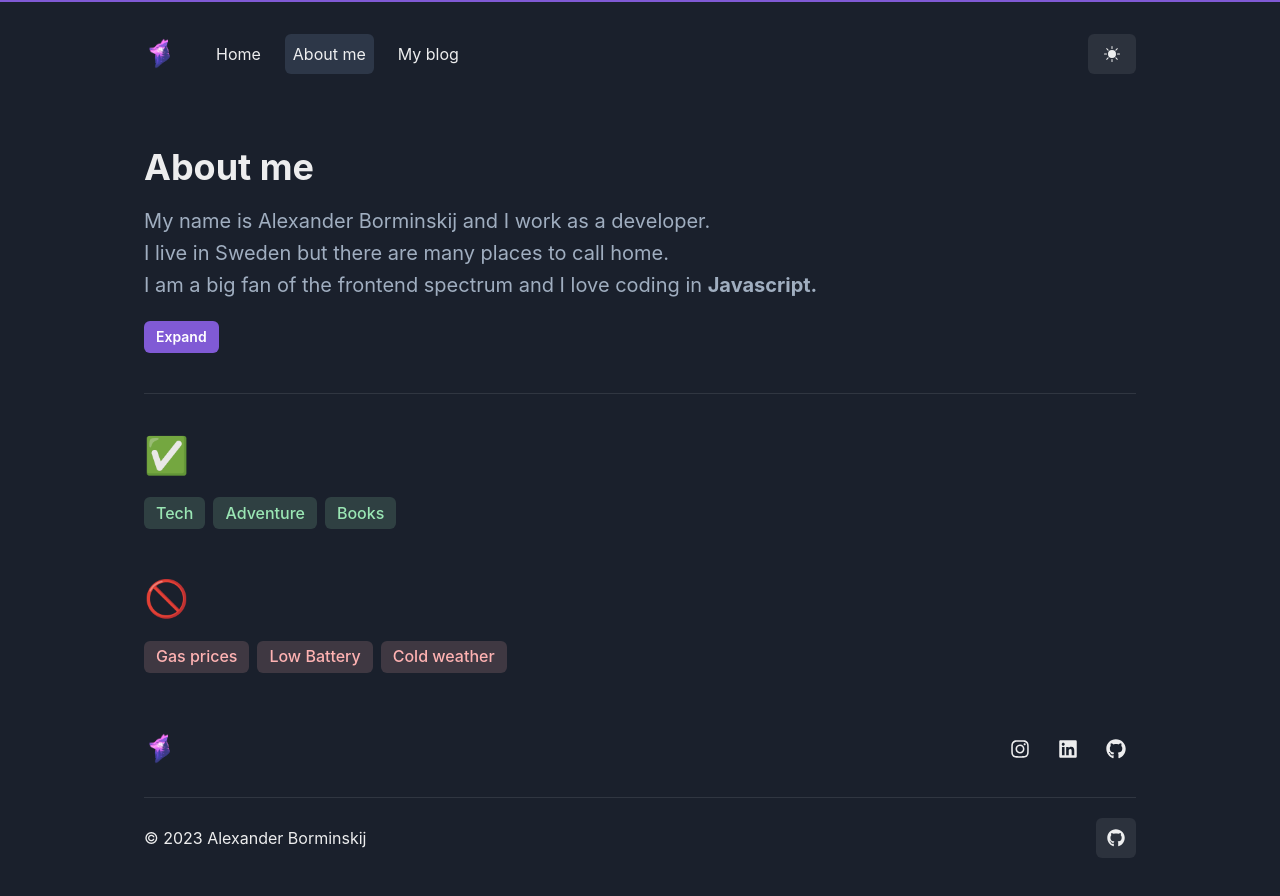
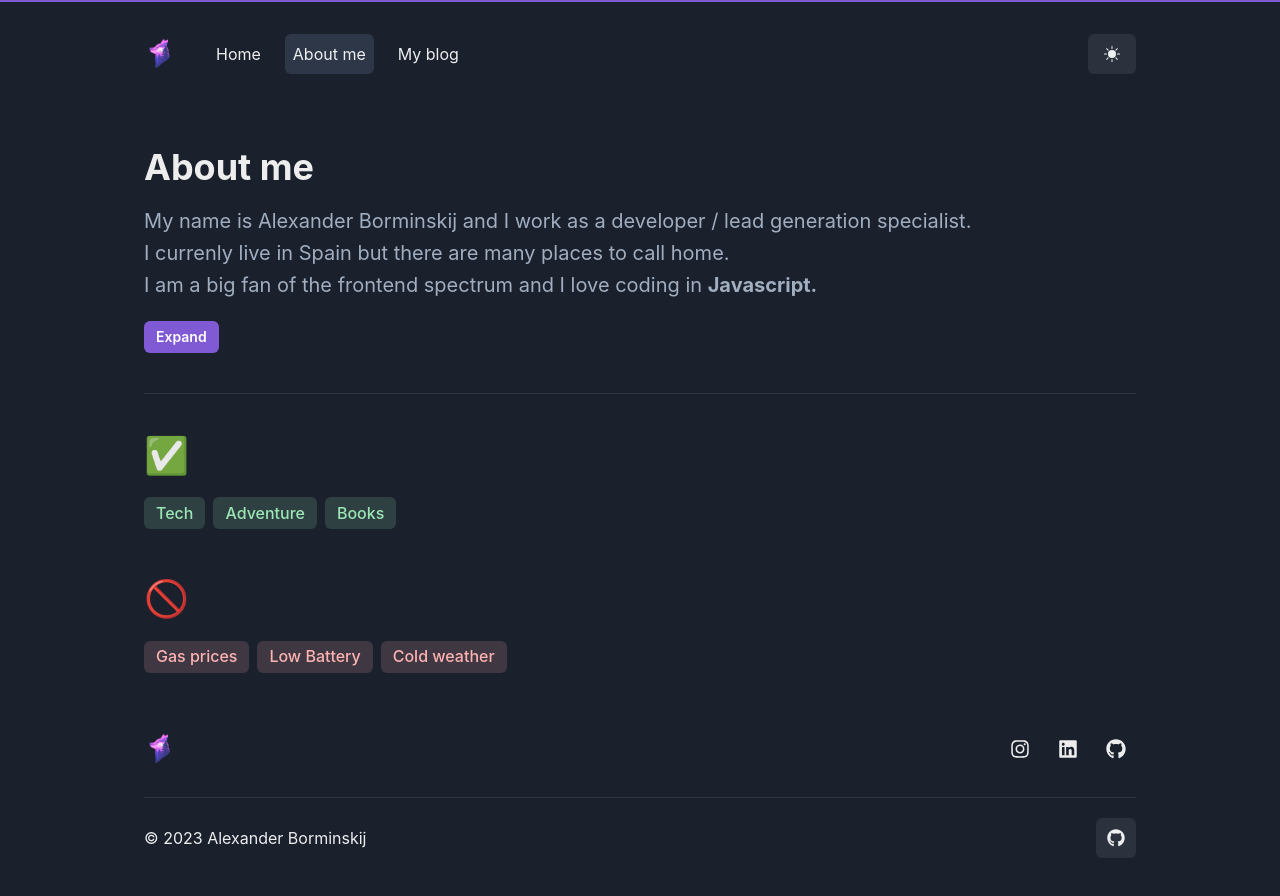
Before and after one commit to brorminskij/portfolio, a Next.js app: page /about in a window 1280 px wide. Shown: the top 896 px of the page. Built offline with nearby package versions, Linux system fonts and the light colour scheme.

Commit message:
Changed about

```diff
--- a/pages/about.tsx
+++ b/pages/about.tsx
@@ -49,9 +49,11 @@ const About: FC = () => {
               </Heading>
               <Collapse startingHeight={100} in={show}>
                 <Paragraph fontSize="xl" lineHeight={1.6}>
-                  My name is Alexander Borminskij and I work as a developer.
+                  My name is Alexander Borminskij and I work as a developer /
+                  lead generation specialist.
                   <br />
-                  I live in Sweden but there are many places to call home.
+                  I currenly live in Spain but there are many places to call
+                  home.
                   <br />I am a big fan of the frontend spectrum and I love
                   coding in <strong>Javascript.</strong>
                   <br />
```
